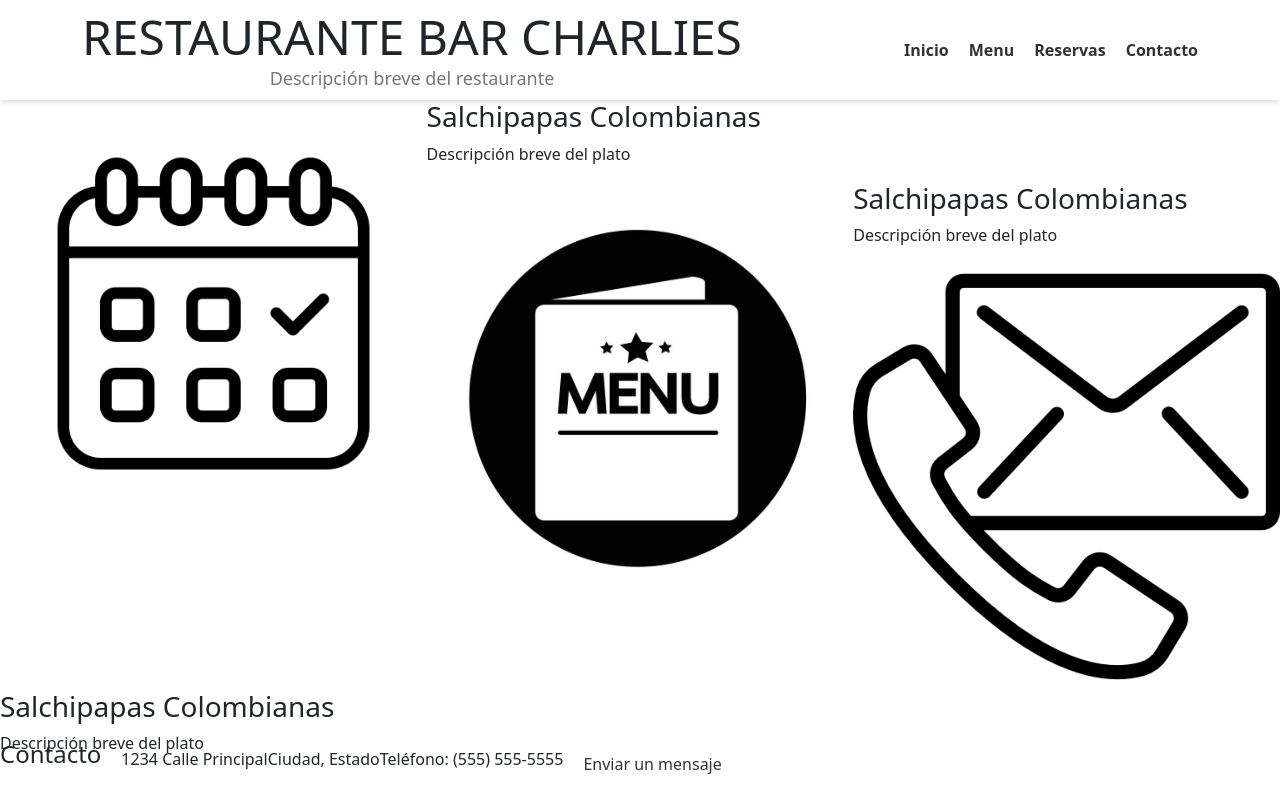
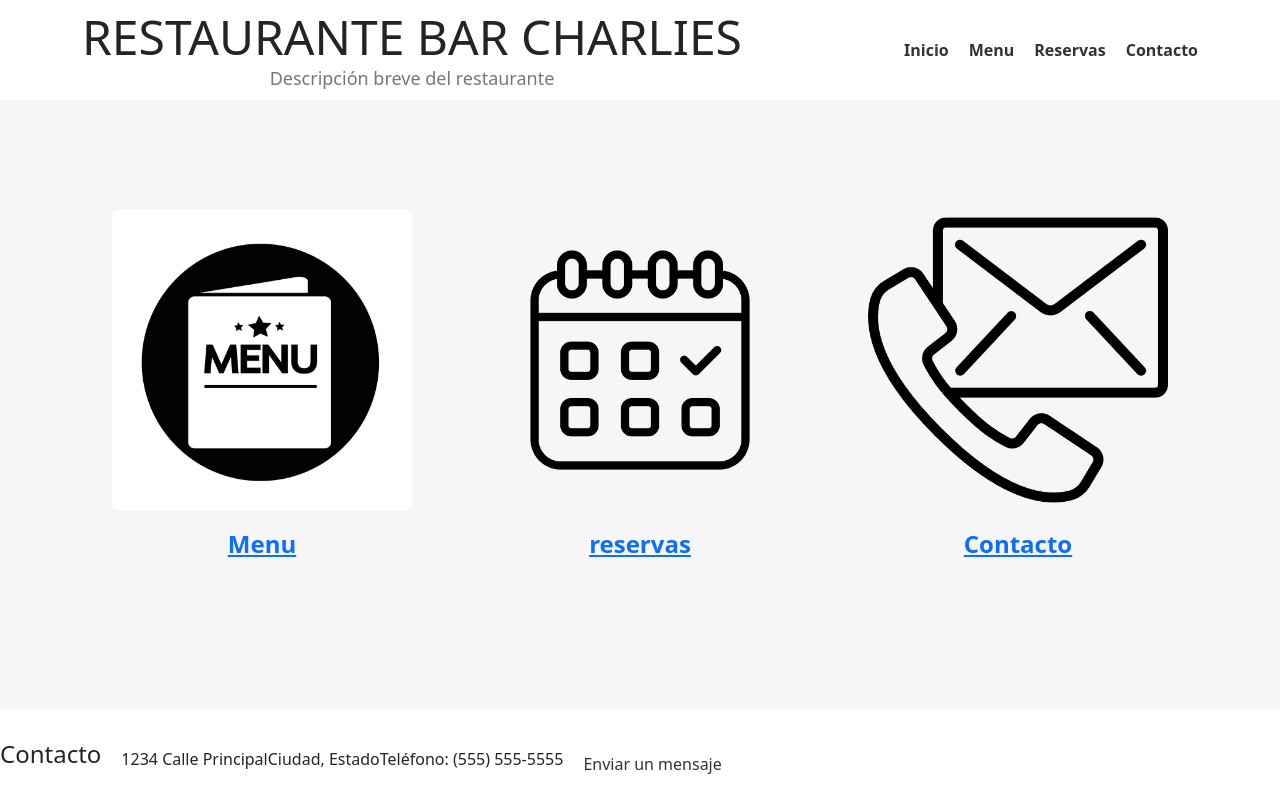
Before and after one commit to ValeriaRod8/Proyecto-Ambiente, a PHP site: page /view/index.html in a window 1280 px wide. Run offline with PHP 8.4, Linux system fonts and the light colour scheme.

Commit message:
arreglo commit
Co-Authored-By: Msanabria2411 <113561896+Msanabria2411@users.noreply.github.com>
Co-Authored-By: gren54 <50463925+gren54@users.noreply.github.com>

```diff
--- a/src/css/style.css
+++ b/src/css/style.css
@@ -72,6 +72,56 @@ img {
 	width: 33.33%;
 	float: left;
 }
+#menu {
+    background-color: #f6f6f6;
+    padding: 80px 0;
+}
+
+.menu-item {
+    display: flex;
+    flex-direction: column;
+    justify-content: center;
+    align-items: center;
+    margin: 30px;
+}
+
+.menu-item img {
+    width: 100%;
+    max-width: 300px;
+    border-radius: 5px;
+    margin-bottom: 20px;
+}
+
+.menu-item h3 {
+    font-size: 24px;
+    font-weight: bold;
+    text-align: center;
+    margin-bottom: 10px;
+}
+
+.menu-item .price {
+    font-size: 20px;
+    font-weight: bold;
+    color: #ff7043;
+    text-align: center;
+    margin-bottom: 10px;
+}
+
+.menu-item .description {
+    font-size: 16px;
+    text-align: center;
+    margin-bottom: 30px;
+}
+
+.menu-item a {
+    color: #000;
+    text-decoration: none;
+}
+
+.menu-item a:hover {
+    color: #ff7043;
+}
+
 footer {
 	position: absolute;
 	bottom: 0;
--- a/src/view/index.html
+++ b/src/view/index.html
@@ -29,22 +29,32 @@
 </header>
 
 <body>
-	<div class="container"></div>
-	<div class="menu-item">
-		<img src="/src/pics/4812872.png" class="img-fluid" alt="...">
-		<h3>Salchipapas Colombianas</h3>
-		<p class="description">Descripción breve del plato</p>
-	</div>
-	<div class="menu-item">
-		<img src="/src/pics/menu-icon-vector.jpg" class="img-fluid" alt="...">
-		<h3>Salchipapas Colombianas</h3>
-		<p class="description">Descripción breve del plato</p>
-	</div>
-	<div class="menu-item">
-		<img src="/src/pics/1034153.png" class="img-fluid" alt="...">
-		<h3>Salchipapas Colombianas</h3>
-		<p class="description">Descripción breve del plato</p>
-	</div>
+	<body>
+		<section id="menu">
+			<div class="container">
+				<a href="/src/view/menu.html" class="menu-item">
+					<img src="/src/pics/menu-icon-vector.jpg" alt="menu">
+					<h3>Menu</Menu></h3>
+
+					<p class="description"> </p>
+				</a>
+
+				<a href="/src/view/reservas.html" class="menu-item">
+					<img src="/src/pics/4812872.png" alt="reservas">
+					<h3>reservas</h3>
+					<p class="description"> </p>
+				</a>
+
+				<a href="/src/view/contacto.html" class="menu-item">
+					<img src="/src/pics/1034153.png" alt="Contacto">
+					<h3>Contacto</h3>
+
+					<p class="description"> </p>
+				</a>
+				<!-- Agregar más elementos para más platos -->
+
+			</div>
+		</section>
 </body>
 
 
```
